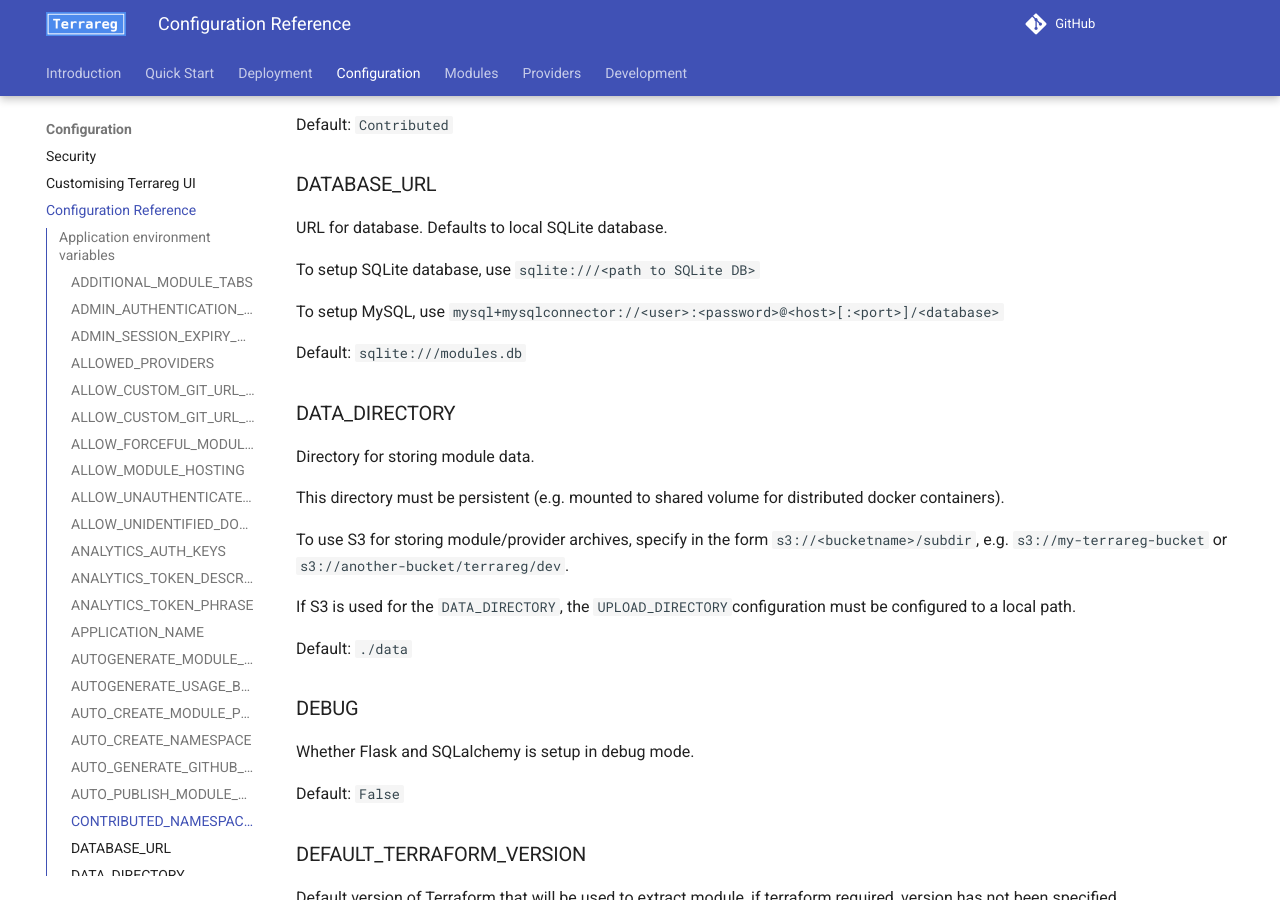
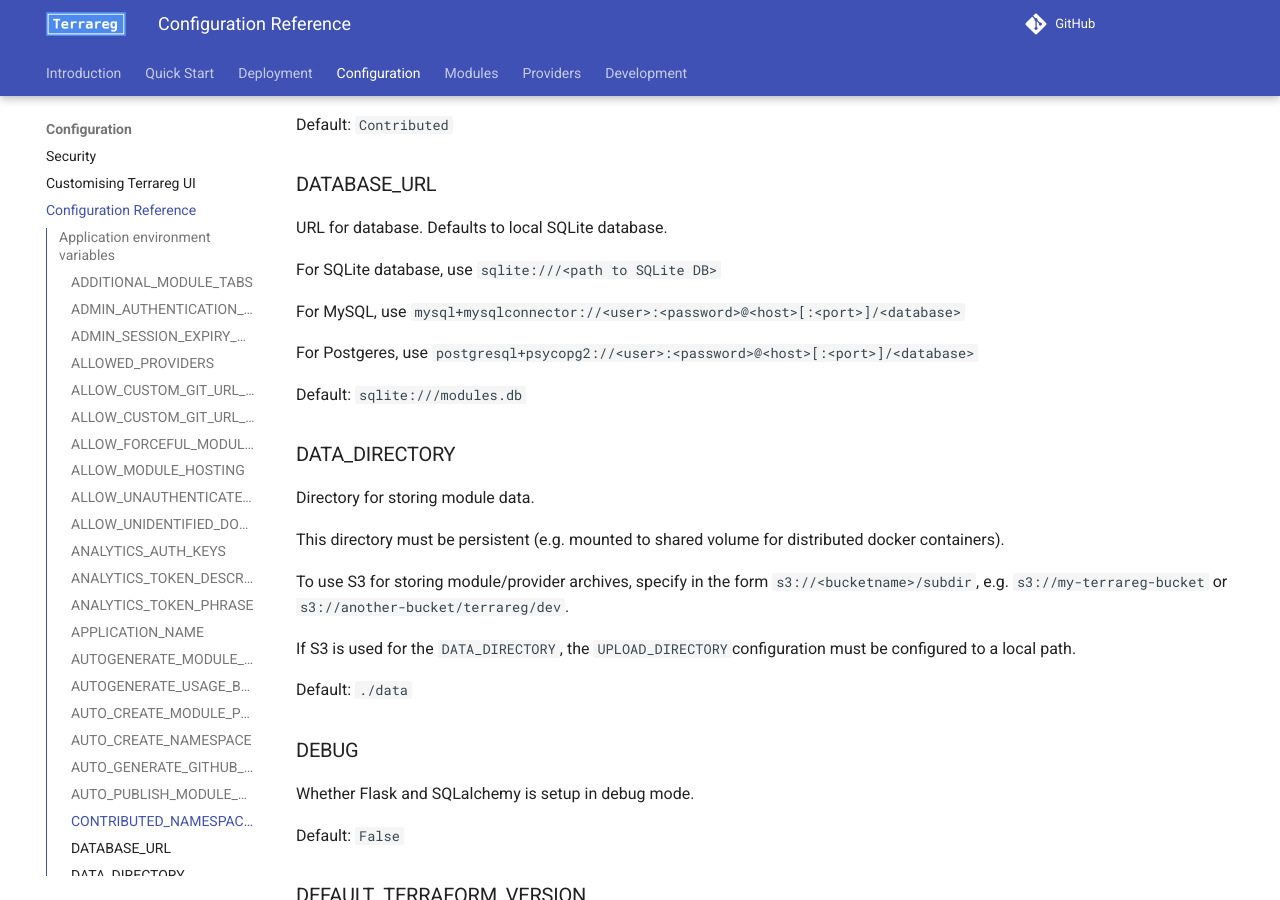
Before and after one commit to MatthewJohn/terrareg, an MkDocs documentation site: the page built from docs/CONFIG.md, in a window 1280 px wide and 900 px high, scrolled down 4302 px. Built offline with MkDocs 1.6.1 and Material for MkDocs 9.7.7, drawn with Linux system fonts in a browser that asks for light colours; comment, search, counter and statistics services are not loaded; the version menu is left out.

Commit message:
docs: Update DATABASE_URL docs to include example for Postgres

```diff
--- a/docs/CONFIG.md
+++ b/docs/CONFIG.md
@@ -249,9 +249,11 @@ Default: `Contributed`
 URL for database.
 Defaults to local SQLite database.
 
-To setup SQLite database, use `sqlite:///<path to SQLite DB>`
+For SQLite database, use `sqlite:///<path to SQLite DB>`
 
-To setup MySQL, use `mysql+mysqlconnector://<user>:<password>@<host>[:<port>]/<database>`
+For MySQL, use `mysql+mysqlconnector://<user>:<password>@<host>[:<port>]/<database>`
+
+For Postgeres, use `postgresql+psycopg2://<user>:<password>@<host>[:<port>]/<database>`
 
 
 Default: `sqlite:///modules.db`
```
Also changed, not shown: 1 other file.
